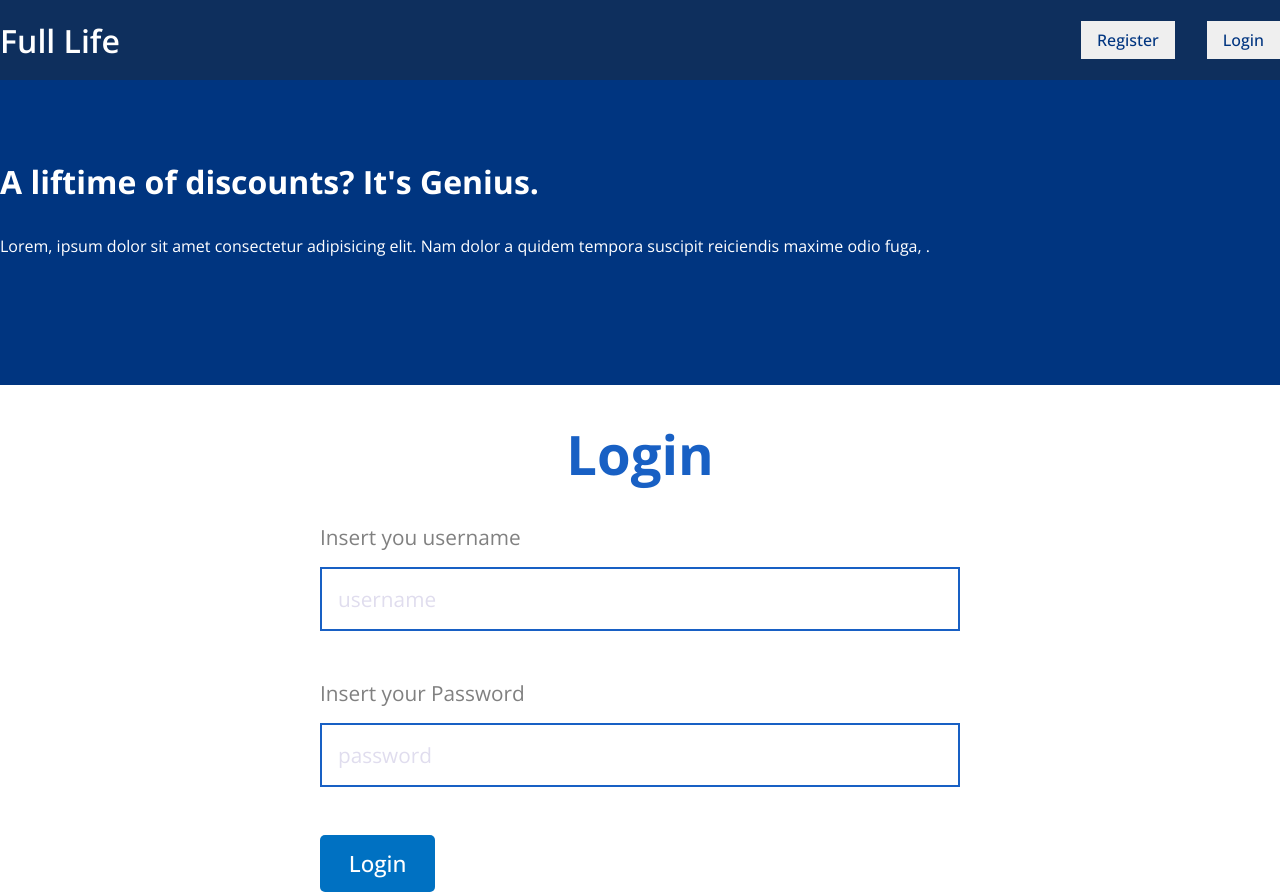
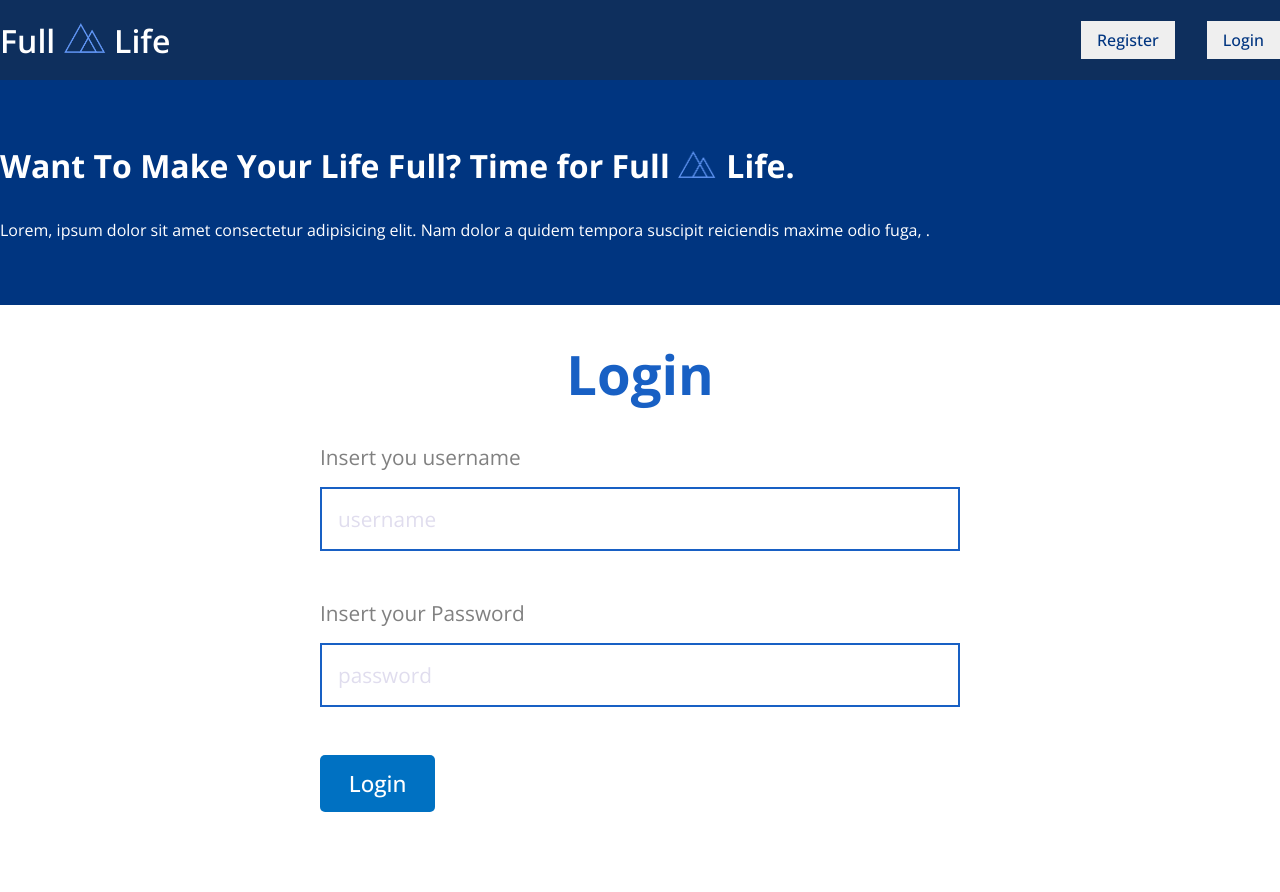
Before and after one commit to bachar78/Booking-App, a React (Create React App) app in the folder Frontend/: page /login in a window 1280 px wide. After the commit the page ends 812 px from the top, so only its background shows below. Built offline with nearby package versions, Linux system fonts and the light colour scheme.

Commit message:
Design logo

```diff
--- a/Frontend/src/components/header/Header.jsx
+++ b/Frontend/src/components/header/Header.jsx
@@ -10,10 +10,7 @@ import { SearchContext } from '../../context/SearchContext'
 import {
   faBed,
   faCalendarDays,
-  faCar,
   faPerson,
-  faPlane,
-  faTaxi,
 } from '@fortawesome/free-solid-svg-icons'
 
 const Header = ({ type }) => {
@@ -45,19 +42,27 @@ const Header = ({ type }) => {
     if (destination === '') {
       return
     }
-    dispatch({ type: 'NEW_SEARCH', payload: { destination, dates, options } })
+    dispatch({
+      type: 'NEW_SEARCH',
+      payload: { city: destination, dates, options },
+    })
     navigate('/hotels', { state: { destination, dates, options } })
   }
 
   return (
     <div className='header'>
       <div className='headerContainer'>
-        <h1 className='headerTitle'>A liftime of discounts? It's Genius.</h1>
+        <h1 className='headerTitle'>
+          Want To Make Your Life Full? Time for Full{' '}
+          <img className='logoImg' src='./images/logo.png' alt='logo'></img>
+          Life.{' '}
+        </h1>
         <p className='headerDesc'>
           Lorem, ipsum dolor sit amet consectetur adipisicing elit. Nam dolor a
           quidem tempora suscipit reiciendis maxime odio fuga, .
         </p>
-        { type !== "list" && <div className='headerSearch'>
+        {type !== 'list' && (
+          <div className='headerSearch'>
             <div className='headerSearchItem'>
               <FontAwesomeIcon icon={faBed} className='headerIcon' />
               <input
@@ -109,7 +114,9 @@ const Header = ({ type }) => {
                       >
                         -
                       </button>
-                    <span className='optionCounterNumber'>{options.adult}</span>
+                      <span className='optionCounterNumber'>
+                        {options.adult}
+                      </span>
                       <button
                         onClick={() => handleOption('adult', 'i')}
                         className='optionCounterButton'
@@ -149,7 +156,9 @@ const Header = ({ type }) => {
                       >
                         -
                       </button>
-                    <span className='optionCounterNumber'>{options.room}</span>
+                      <span className='optionCounterNumber'>
+                        {options.room}
+                      </span>
                       <button
                         onClick={() => handleOption('room', 'i')}
                         className='optionCounterButton'
@@ -166,7 +175,8 @@ const Header = ({ type }) => {
                 Search
               </button>
             </div>
-        </div>}
+          </div>
+        )}
       </div>
     </div>
   )
--- a/Frontend/src/components/header/header.css
+++ b/Frontend/src/components/header/header.css
@@ -9,12 +9,17 @@
 .headerContainer {
   width: 100%;
   max-width: 102.4rem;
-  margin: 2rem 0 6rem 0;
+  margin: 4rem 0;
 }
 
 .headerList {
   display: flex;
   gap: 4rem;
+}
+.logoImg {
+   filter: invert(28%) sepia(100%) hue-rotate(-180deg) saturate(3);
+   width: 3%;
+   margin-right: 10px;
 }
 
 .date {
@@ -34,11 +39,8 @@
   border-radius: 2rem;
 }
 
-.headerTitle {
-  margin-top: 3rem;
-}
 .headerDesc {
-  margin: 2rem 0;
+  margin-top: 2rem;
 }
 
 .headerBtn {
--- a/Frontend/src/components/navbar/Navbar.jsx
+++ b/Frontend/src/components/navbar/Navbar.jsx
@@ -13,7 +13,8 @@ const Navbar = () => {
     <div className='navbar'>
       <div className='navContainer'>
         <span className='logo' onClick={() => navigate('/')}>
-          Full Life
+          Full{' '}
+          <img className='logoImg' src='./images/logo.png' alt='logo'></img> Life
         </span>
         <div className='navItems'>
           {user !== null ? (
--- a/Frontend/src/components/navbar/navbar.css
+++ b/Frontend/src/components/navbar/navbar.css
@@ -18,8 +18,14 @@
   font-weight: 600;
   font-size: 2rem;
   cursor: pointer;
+  /* display: flex;
+  justify-content: space-evenly;
+  align-items: flex-start; */
 }
-
+.logo > img {
+  width: 15%;
+  margin-right: 0px;
+}
 .navButton {
   margin-left: 2rem;
   border: none;
```
Also changed, not shown: Frontend/public/images/logo.png (added). Lines whose indentation alone changed are shown as unchanged.
